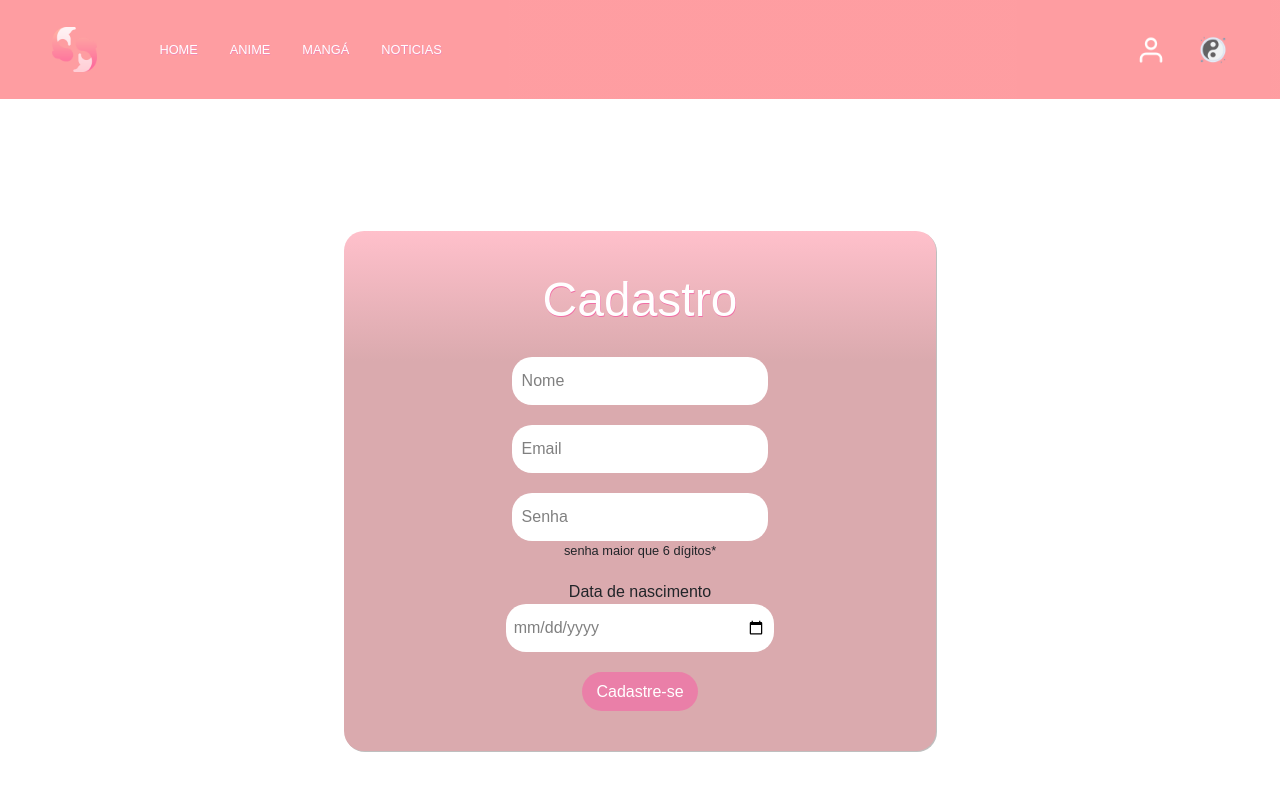
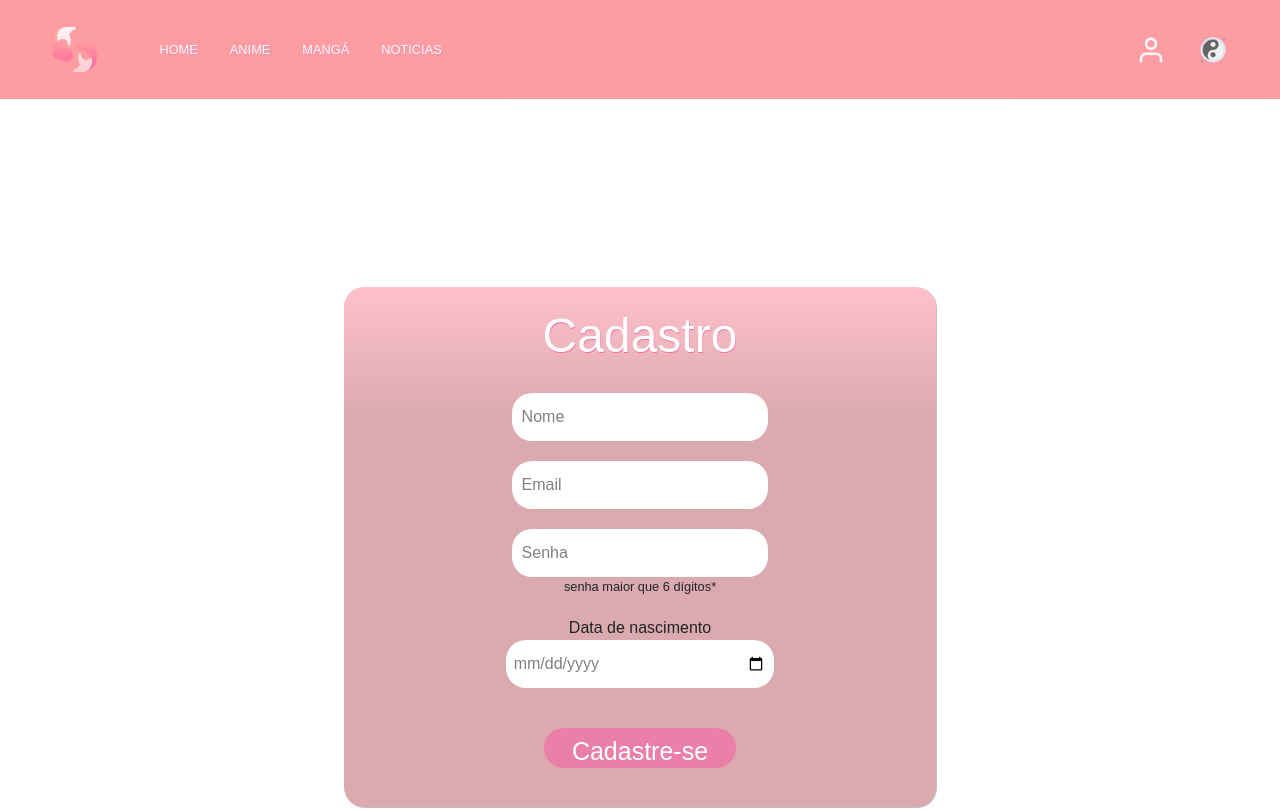
Before and after one commit to italoant/react-projeto-final, a React (Create React App) app: page /cadastro in a window 1280 px wide. Shown: the top 810 px of the page. Built offline with nearby package versions, Linux system fonts and the light colour scheme.

Commit message:
ajuste dos formularios cadastro e contato

```diff
--- a/src/components/Components.js
+++ b/src/components/Components.js
@@ -3,7 +3,6 @@ import styled from "styled-components";
 export const BackgroundForm = styled.div`
     background-color: #FFBDBF;
     border-radius: 20px;
-    margin-bottom: 1rem;
     padding: 5vh;
     box-shadow: 1px 1px rgba(0, 0, 0, 25%);
     background: var(--pink1);
@@ -11,7 +10,7 @@ export const BackgroundForm = styled.div`
 `;
 
 export const H1Style = styled.h1`
-    color: black;
+    color: rgba(0,0,0,0.70);
     margin: 2rem;
     text-align: center;
     text-shadow: 2px 2px 5px var(--salmao);
--- a/src/components/Footer/pagFooter/Contato/Contato.jsx
+++ b/src/components/Footer/pagFooter/Contato/Contato.jsx
@@ -14,7 +14,7 @@ export default function Contato() {
                                 <label htmlFor="nome">Nome: </label>
                                 <input type="text" id="nome" placeholder="Claudiany Martins" />
                                 <label htmlFor="email">Email: </label>
-                                <input type="email" placeholder="Claudiany@gmail.com" />
+                                <input type="email" placeholder="Claudiany@gmail.com" id="email" />
                                 <label htmlFor="">Selecione um tema:</label>
                                     <select className="opcoes" name="opcao" id="opcao">
                                         <option value="" selected  className="opcao">-</option>
--- a/src/components/Footer/pagFooter/Contato/StylePag.js
+++ b/src/components/Footer/pagFooter/Contato/StylePag.js
@@ -9,13 +9,15 @@ export const EstiloContato = styled.div`
     align-items: center;
     text-shadow: 1px 1px 10px white;
 
+
     h4{
         flex-wrap: wrap;
         text-align: center;
+        color: rgba(0, 0, 0, 0.65);
     }
 
     .containerForm{
-        width: 50vw;
+        width: 30vw;
     }
 
     .formulario{
@@ -30,13 +32,18 @@ export const EstiloContato = styled.div`
         }
 
         input::placeholder, textarea::placeholder{
-            color: var(--black);
+            color: rgba(0, 0, 0, 0.50);
         }
 
         .opcoes, input, textarea{
             background: none; border: none; outline: none;
-            padding: 1%;
+            background-color: rgba(255, 255, 255, 0.5);
+            padding: 1%; border-radius: 10px;
             box-shadow: 1px 1px 5px rgba(0, 0, 0, 25%);
+        }
+
+        #nome, #email, .opcoes{
+            height: 4vh;
         }
 
         .opcao{
@@ -44,6 +51,7 @@ export const EstiloContato = styled.div`
             box-shadow: 1px 1px rgba(0, 0, 0, 25%);
             background: #EED9D6;
             color: rgba(0, 0, 0, 0.75);
+            padding: 2%;
         }
 
         select{
@@ -68,7 +76,7 @@ export const EstiloContato = styled.div`
         }
 
         input{
-            border-bottom : 1px solid var(--black);
+            box-shadow: 3px 3px 10px rgba(50, 0, 5, 0.50);
             height: 2rem;
         }
 
@@ -81,7 +89,7 @@ export const EstiloContato = styled.div`
         justify-content: space-around;
 
         button{
-            width: 30%;
+            width: 40%;
             height: 2rem;
             border-radius: 25px;
             border: none; outline: none;
@@ -122,7 +130,11 @@ export const EstiloContato = styled.div`
     }
 
     @media (max-width:700px){
-        margin-bottom: 1rem;
+
+        .containerForm{
+            width: 60vw;
+        }
+
         h4{
             font-size: 1rem;
             text-shadow: 1px 1px 5px white;
@@ -139,6 +151,7 @@ export const EstiloContato = styled.div`
     }
 
     @media (max-width:435px){
+        margin: 2rem 0;
         .botoes{
             justify-content: space-around;
 
--- a/src/pages/Cadastro/Cadastro.js
+++ b/src/pages/Cadastro/Cadastro.js
@@ -1,6 +1,7 @@
 import React, { useState } from "react";
 import { FormCadastro } from "./Style";
 import { BackgroundForm } from '../../components/Components';
+import { Botao } from '../Login/Style';
 
 export default function Cadastro(){
 
@@ -55,7 +56,7 @@ export default function Cadastro(){
                             <label htmlFor="data"> Data de nascimento</label>
                             <input type="date" id="date" className="date" max="2021-12-31"/>
                         </div>
-                        <button id="btnCadastro" onClick={valicacaoCadastro}> Cadastre-se </button>
+                        <Botao onClick={valicacaoCadastro}> Cadastre-se </Botao>
                     </div>
                 </BackgroundForm>
             </FormCadastro>
--- a/src/pages/Cadastro/Style.js
+++ b/src/pages/Cadastro/Style.js
@@ -5,6 +5,7 @@ export const FormCadastro = styled.form`
     justify-content: center;
     align-items: center;
     height: 100vh;
+    margin: 3rem 0;
 
     .container{
         width: 40vw;
@@ -41,7 +42,6 @@ export const FormCadastro = styled.form`
     }
 
     input, button{
-
         height: 6vh;
         border: none;
         background: none;
@@ -73,18 +73,11 @@ export const FormCadastro = styled.form`
         background-color: rgba(241, 110, 165, 0.7);
         border-radius: 25px;
         color: #FFFFFF;
-    }
-    button:hover{
-        background-color: var (--pink3);
-        box-shadow: 1px 1px 5px white;
-    }
-    button:active{
-        background-color: var (--pink3);
-        box-shadow: 1px 1px 5px #cf5575;
+        height: 5vh;
     }
 
+
     @media (max-width:850px){
-
         h1{
             font-size: 5vh;
         }
@@ -111,6 +104,8 @@ export const FormCadastro = styled.form`
     }
 
     @media (max-width:360px){
+        margin: 4rem 0;
+
         input, button, #date{
             width: 45vw;
             padding: 1% 8%;
```
